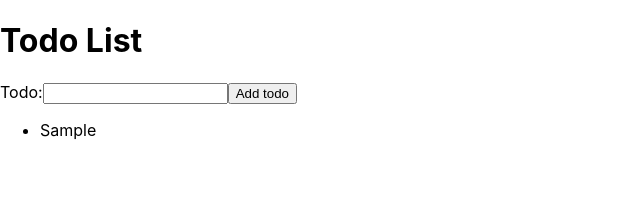
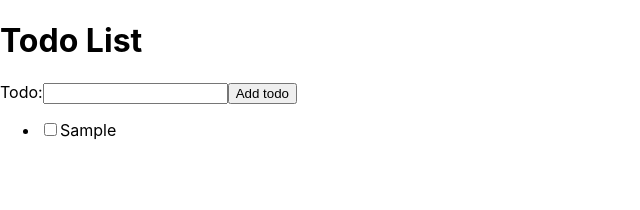
Before and after one commit to fndcaique/todo-list-react-class-component, a React (Create React App) app: page / in a window 1280 px wide. Both pictures are taken after typing "Sample" into the empty fields and a click on the button "Add todo". Shown: the top 210 px of the page, without its empty margins (0-640 px from the left). Built offline with nearby package versions, Linux system fonts and the light colour scheme.

Commit message:
add TodoCard

```diff
--- a/src/App.js
+++ b/src/App.js
@@ -23,7 +23,7 @@ class App extends React.Component {
     const { todo, todos } = this.state;
     this.setState({
       todo: '',
-      todos: [...todos, todo],
+      todos: [...todos, { description: todo, completed: false }],
     });
   };
 
--- /dev/null
+++ b/src/components/TodoCard.js
@@ -0,0 +1,17 @@
+import React, { Component } from 'react';
+
+export default class TodoCard extends Component {
+  render() {
+    const { description, completed } = this.props;
+    return (
+      <div>
+        <input
+          id={'completed-todo-' + description}
+          type="checkbox"
+          value={completed}
+        />
+        <label htmlFor={'completed-todo-' + description}>{description}</label>
+      </div>
+    );
+  }
+}
--- a/src/components/TodoList.js
+++ b/src/components/TodoList.js
@@ -1,4 +1,5 @@
 import React, { Component } from 'react';
+import TodoCard from './TodoCard';
 
 export default class TodoList extends Component {
   render() {
@@ -6,7 +7,9 @@ export default class TodoList extends Component {
     return (
       <ul>
         {todos.map((todo, index) => (
-          <li key={todo + index}>{todo}</li>
+          <li key={todo.description + index}>
+            <TodoCard {...todo} />
+          </li>
         ))}
       </ul>
     );
```
